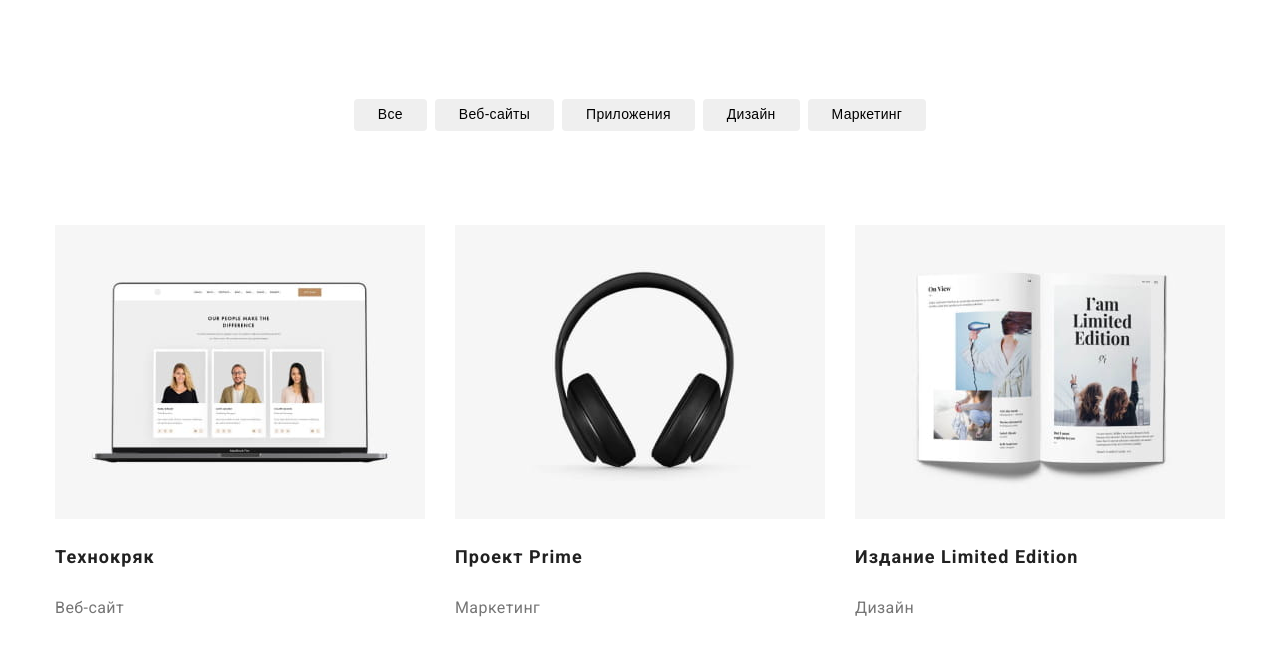
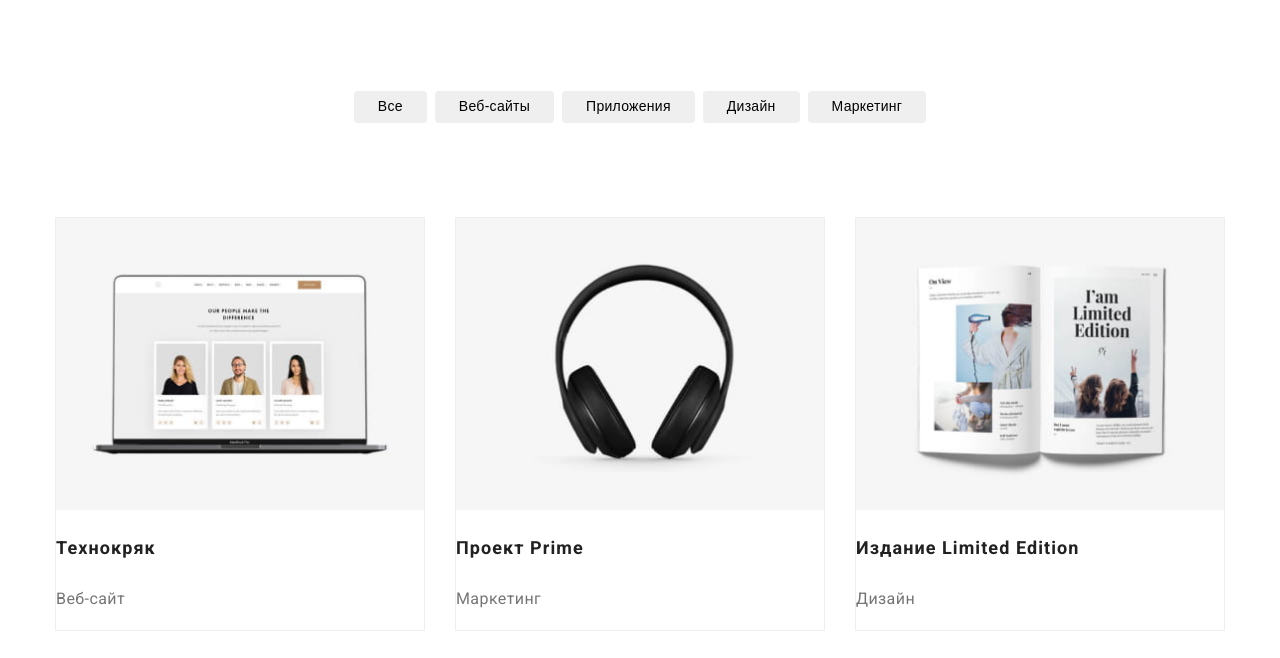
Before and after one commit to Anidamp/goit-markup-hw-03, a plain HTML site: page portfolio.html in a window 1280 px wide. Shown: the part 107-765 px from the top of the page. Drawn offline with Linux system fonts and the light colour scheme.

Commit message:
Update style.css

```diff
--- a/css/style.css
+++ b/css/style.css
@@ -24,7 +24,8 @@ font-weight: normal;
 font-size: 14px;
 line-height: 1.71;
 letter-spacing: 0.03em;
-color: var(--main-text-color--)
+color: var(--main-text-color--);
+margin: 0;
 }
 
 h1,
@@ -302,6 +303,7 @@ line-height: 1.87;
     flex-basis: calc(100% / 3 - 30px);
   margin-right: 30px;
   margin-bottom: 30px;
+  border: 1px solid #EEEEEE;
 }
 
 .footer {
```
